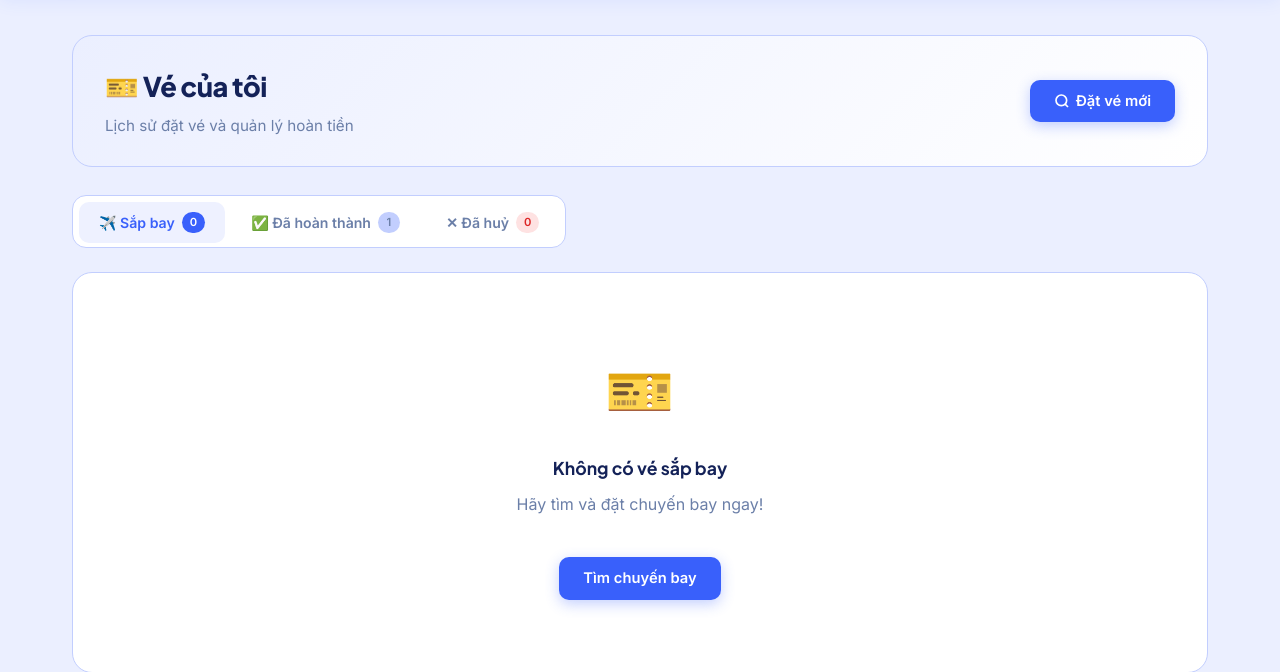
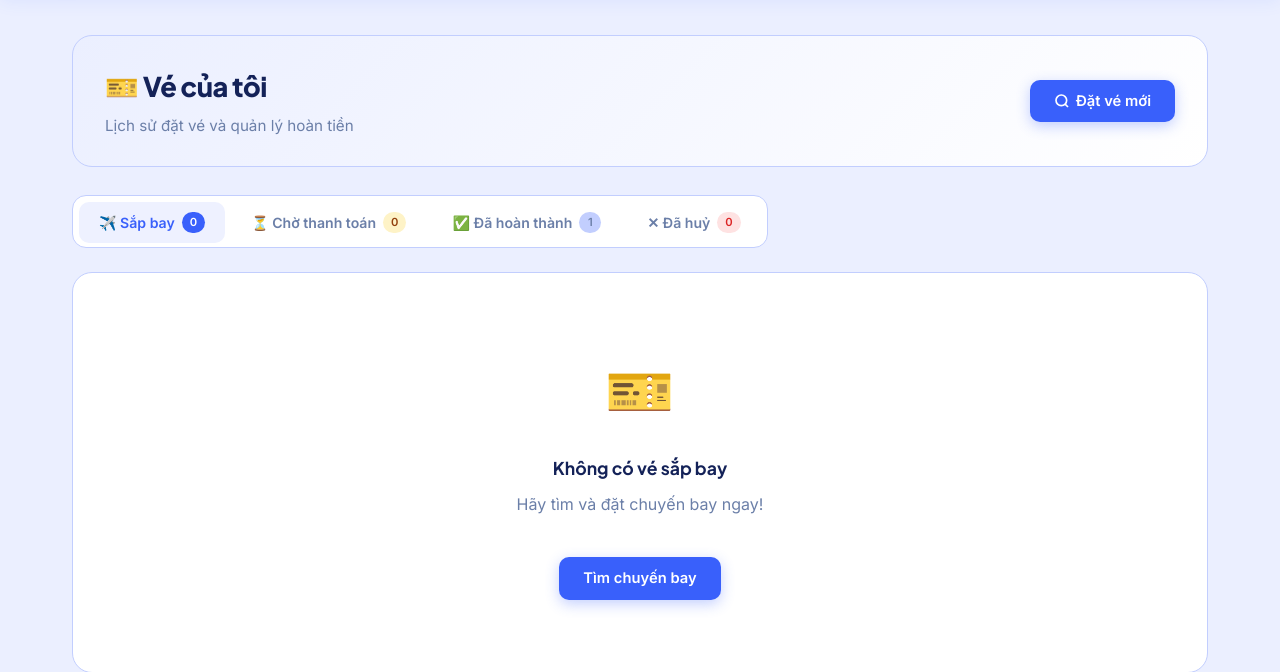
Before and after one commit to hoangKhuong55551/BuyFlightsTickets, a Django app: page /bookings/my-bookings/ in a window 1280 px wide. Shown: the part 73-745 px from the top of the page. Run offline with Django 5.2, Linux system fonts and the light colour scheme; a user stored in the database is signed in; data comes from the database, SQL or seed files in the repository.

Commit message:
fix: Bug #4 - Booking pending qua han khong tu chuyen sang cancelled
- Tu dong cancel cac booking pending da qua gio bay khi user vao trang
  'Ve cua toi' (Booking.objects.filter(...).update(status=cancelled))
- Them query pending_qs cho cac booking chua thanh toan con han
- Them tab 'Cho thanh toan' vao my_bookings voi badge so luong
  Thu tu tab moi: Sap bay | Cho thanh toan | Hoan thanh | Da huy
- Them nut 'Thanh toan ngay' va 'Huy ve' trong tab pending
- Them CSS .tab-pending nhat quan voi cac tab hien co

```diff
--- a/bookings/views.py
+++ b/bookings/views.py
@@ -216,6 +216,14 @@ def ticket(request, booking_id):
 def my_bookings(request):
     from django.utils import timezone
     now = timezone.now()
+
+    # Tự động hủy các booking pending đã quá giờ bay
+    Booking.objects.filter(
+        user=request.user,
+        status='pending',
+        flight__departure_time__lt=now
+    ).update(status='cancelled')
+
     all_bookings = Booking.objects.filter(
         user=request.user
     ).select_related(
@@ -226,18 +234,23 @@ def my_bookings(request):
 
     # Sắp bay: Chưa tới giờ bay VÀ đã thanh toán (paid)
     upcoming_qs = all_bookings.filter(status="paid", flight__departure_time__gte=now)
+    # Chờ thanh toán: pending và chưa quá giờ bay
+    pending_qs = all_bookings.filter(status="pending", flight__departure_time__gte=now)
     # Đã hoàn thành: Đã qua giờ bay VÀ đã thanh toán (paid)
     completed_qs = all_bookings.filter(status="paid", flight__departure_time__lt=now)
-    # Đã huỷ: Trạng thái là cancelled (hoặc pending quá hạn nếu có)
+    # Đã huỷ: Trạng thái là cancelled
     cancelled_qs = all_bookings.filter(status="cancelled")
 
     count_upcoming = upcoming_qs.count()
+    count_pending = pending_qs.count()
     count_completed = completed_qs.count()
     count_cancelled = cancelled_qs.count()
 
     # Active tab from query param
     active_tab = request.GET.get("tab", "upcoming")
-    if active_tab == "completed":
+    if active_tab == "pending":
+        bookings = pending_qs
+    elif active_tab == "completed":
         bookings = completed_qs
     elif active_tab == "cancelled":
         bookings = cancelled_qs
@@ -249,6 +262,7 @@ def my_bookings(request):
         "bookings": bookings,
         "active_tab": active_tab,
         "count_upcoming": count_upcoming,
+        "count_pending": count_pending,
         "count_completed": count_completed,
         "count_cancelled": count_cancelled,
     })
--- a/templates/bookings/my_bookings.html
+++ b/templates/bookings/my_bookings.html
@@ -40,6 +40,9 @@
 .booking-tab.tab-cancelled .tab-count { background: #fee2e2; color: #dc2626; }
 .booking-tab.tab-cancelled.active { color: #dc2626; background: #fff5f5; }
 .booking-tab.tab-cancelled.active .tab-count { background: #dc2626; color: white; }
+.booking-tab.tab-pending .tab-count { background: #fef3c7; color: #92400e; }
+.booking-tab.tab-pending.active { color: #92400e; background: #fffbeb; }
+.booking-tab.tab-pending.active .tab-count { background: #d97706; color: white; }
 
 /* ── Booking card (new style) ── */
 .booking-card {
@@ -232,6 +235,9 @@
   <a href="?tab=upcoming" class="booking-tab {% if active_tab == 'upcoming' %}active{% endif %}">
     ✈️ Sắp bay <span class="tab-count">{{ count_upcoming }}</span>
   </a>
+  <a href="?tab=pending" class="booking-tab tab-pending {% if active_tab == 'pending' %}active{% endif %}">
+    ⏳ Chờ thanh toán <span class="tab-count">{{ count_pending }}</span>
+  </a>
   <a href="?tab=completed" class="booking-tab {% if active_tab == 'completed' %}active{% endif %}">
     ✅ Đã hoàn thành <span class="tab-count">{{ count_completed }}</span>
   </a>
@@ -363,6 +369,9 @@
     <h3>Không có vé sắp bay</h3>
     <p>Hãy tìm và đặt chuyến bay ngay!</p>
     <a href="{% url 'recommendations' %}" class="btn btn-primary" style="margin-top: 16px; border-radius: 10px;">Tìm chuyến bay</a>
+  {% elif active_tab == "pending" %}
+    <h3>Không có vé nào đang chờ thanh toán</h3>
+    <p>Bạn không có vé nào đang ở trạng thái chờ thanh toán.</p>
   {% elif active_tab == "completed" %}
     <h3>Chưa có chuyến bay hoàn thành</h3>
     <p>Các chuyến đã bay sẽ xuất hiện ở đây.</p>
```
